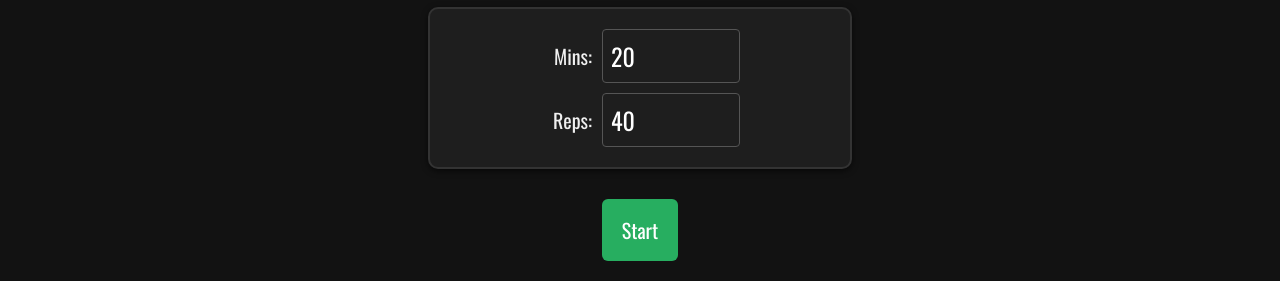
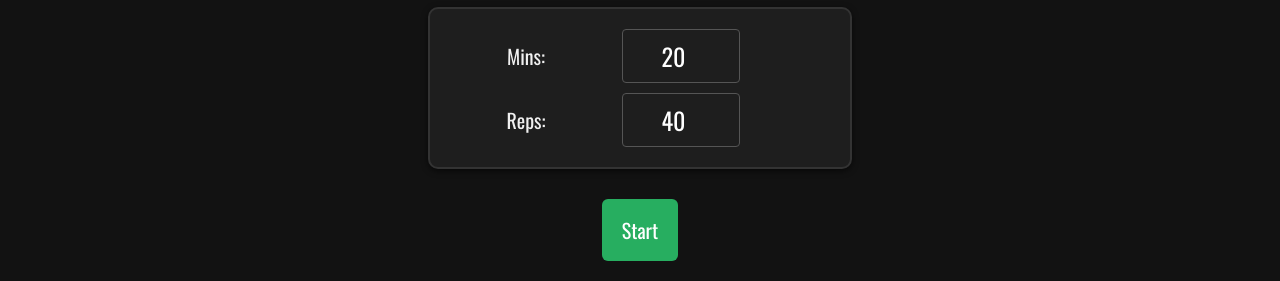
Before and after one commit to ajayarn/RepTimer, a plain HTML site: page index.html in a window 1280 px wide. Shown: the part 111-392 px from the top of the page. Drawn offline with nearby package versions, Linux system fonts and the light colour scheme.

Commit message:
Aligned things again for mins and reps

```diff
--- a/style.css
+++ b/style.css
@@ -37,17 +37,18 @@ h1, #message {
 
 .input-group label {
     flex: 1;
-    text-align: right;
+    text-align: center;
     font-size: clamp(10px, 5vw, 20px);
     margin-right: 10px;
     color: #f0f0f0;
 }
 
 .input-group input {
+    text-align: center;
     flex: 0 0 auto;
     padding: 8px;
     font-size: clamp(16px, 5vw, 24px);
-    width: clamp(80px, 20vw, 120px);
+    width: clamp(60px, 40vw, 100px);
     background: #1e1e1e;
     color: #fff;
     border: 1px solid #555;
```
